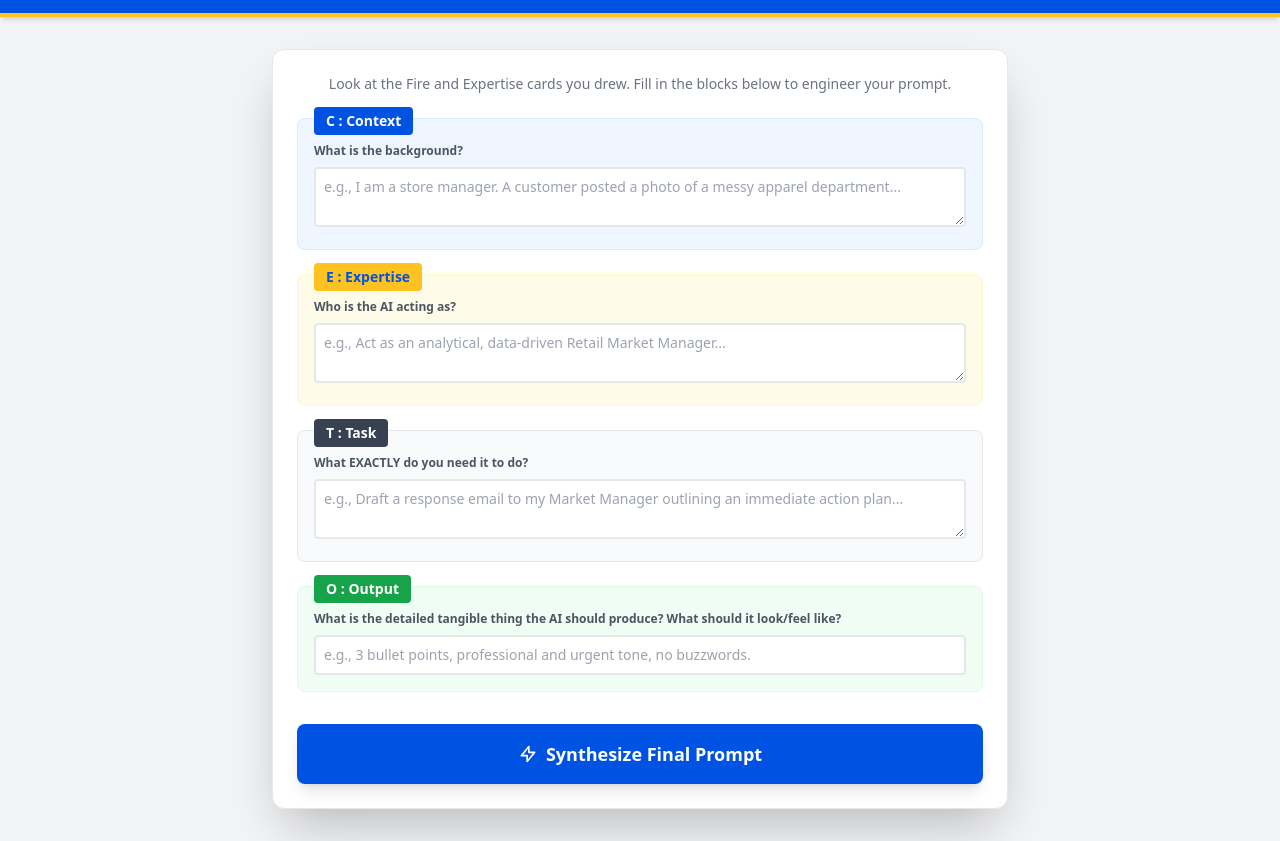
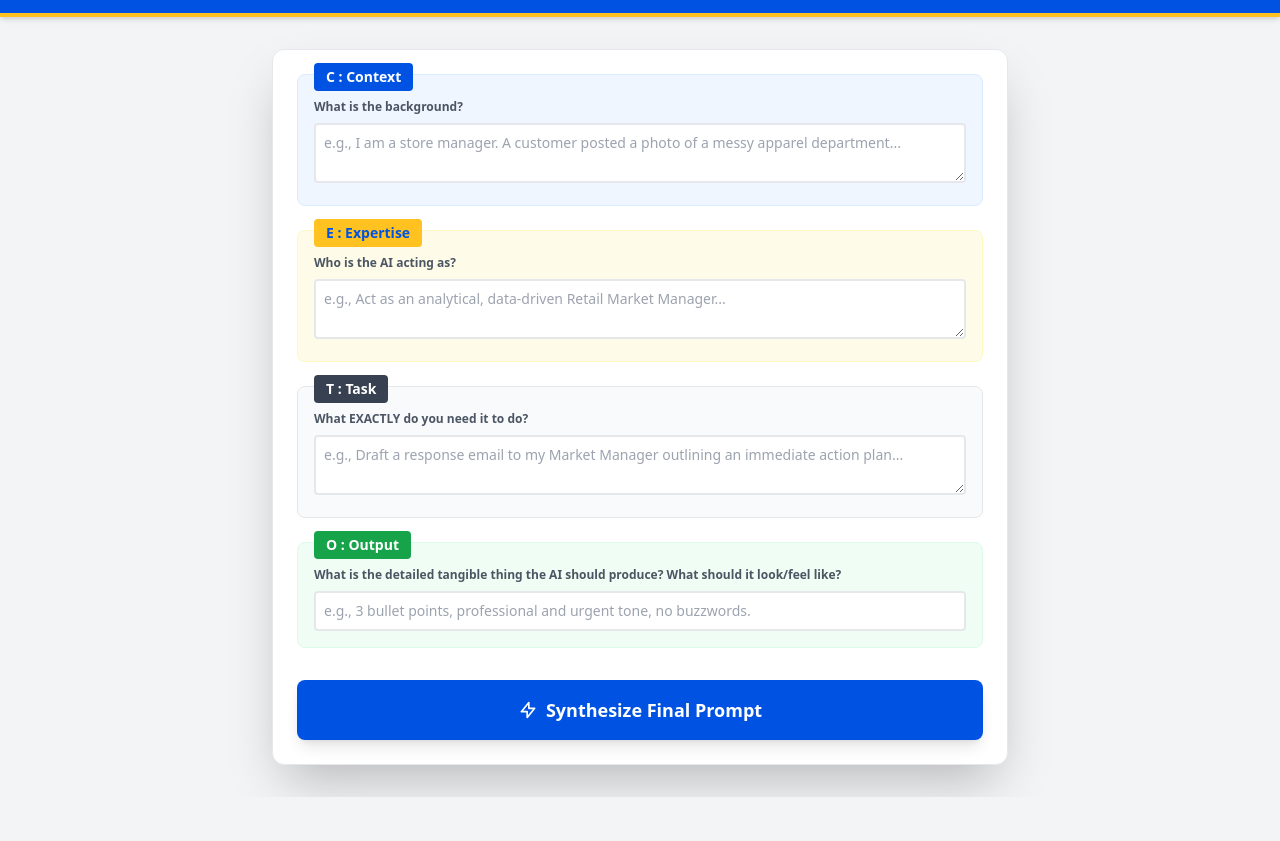
Before and after one commit to tjdodson/CETO_WORKSHOP, a plain HTML site: page index.html in a window 1280 px wide. Shown: the part 51-892 px from the top of the page. After the commit the page ends 848 px from the top, so only its background shows below. Drawn offline with nearby package versions, Linux system fonts and the light colour scheme.

Commit message:
Update index.html

```diff
--- a/index.html
+++ b/index.html
@@ -30,8 +30,6 @@
     <main class="max-w-3xl mx-auto px-4 py-8 flex-grow w-full">
 
         <div class="bg-white rounded-xl shadow-2xl p-6 border border-gray-200">
-            <p class="text-sm text-gray-500 mb-6 text-center">Look at the Fire and Expertise cards you drew. Fill in the blocks below to engineer your prompt.</p>
-
             <div class="space-y-6">
                 <!-- Context -->
                 <div class="relative bg-blue-50 p-4 rounded-lg border border-blue-100 transition-all hover:shadow-md">
```
